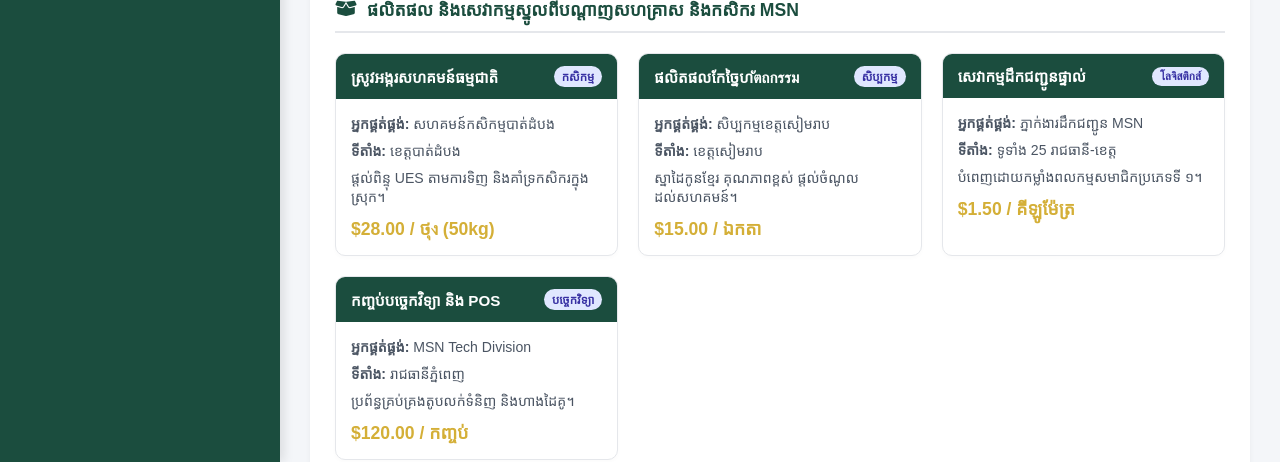
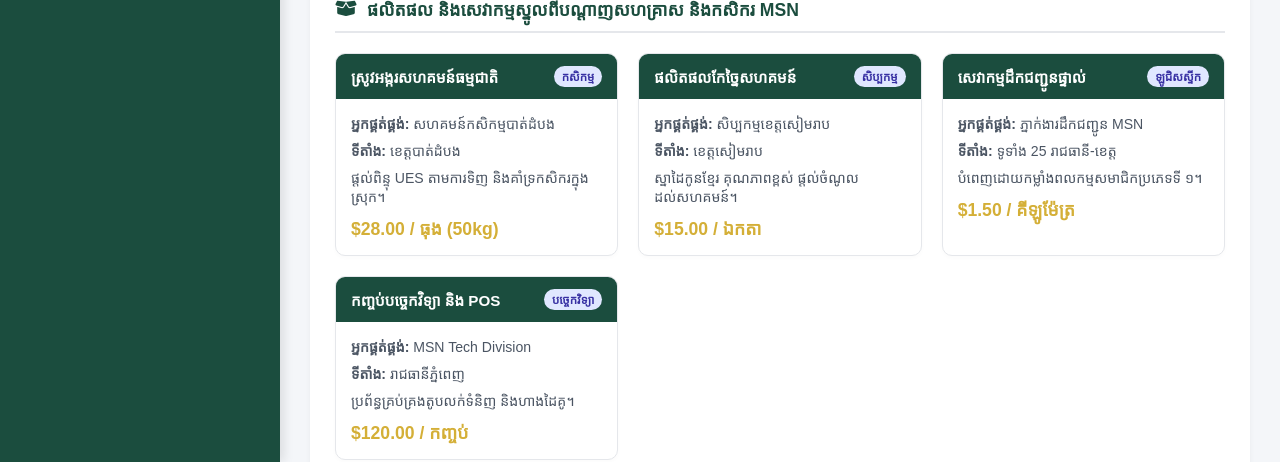
Before and after one commit to mohaserey/moha_serei_system_update_msn_market, a plain HTML site: page index.html in a window 1280 px wide. Shown: the part 338-800 px from the top of the page. Drawn offline with Linux system fonts and the light colour scheme; a web font is replaced by a local one.

Commit message:
Update index.html

```diff
--- a/index.html
+++ b/index.html
@@ -306,13 +306,13 @@
                         <p><strong>អ្នកផ្គត់ផ្គង់:</strong> សហគមន៍កសិកម្មបាត់ដំបង</p>
                         <p><strong>ទីតាំង:</strong> ខេត្តបាត់ដំបង</p>
                         <p>ផ្ដល់ពិន្ទុ UES តាមការទិញ និងគាំទ្រកសិករក្នុងស្រុក។</p>
-                        <div class="product-price">$28.00 / ថุง (50kg)</div>
+                        <div class="product-price">$28.00 / ធុង (50kg)</div>
                     </div>
                 </div>
 
                 <div class="product-card">
                     <div class="product-header">
-                        <span>ផលិតផលកែច្នៃហัตถกรรม</span>
+                        <span>ផលិតផលកែច្នៃសហគមន៍</span>
                         <span class="badge-cat">សិប្បកម្ម</span>
                     </div>
                     <div class="product-body">
@@ -326,7 +326,7 @@
                 <div class="product-card">
                     <div class="product-header">
                         <span>សេវាកម្មដឹកជញ្ជូនផ្ទាល់</span>
-                        <span class="badge-cat">โลจิสติกส์</span>
+                        <span class="badge-cat">ឡូជិសស្ទីក</span>
                     </div>
                     <div class="product-body">
                         <p><strong>អ្នកផ្គត់ផ្គង់:</strong> ភ្នាក់ងារដឹកជញ្ជូន MSN</p>
```
